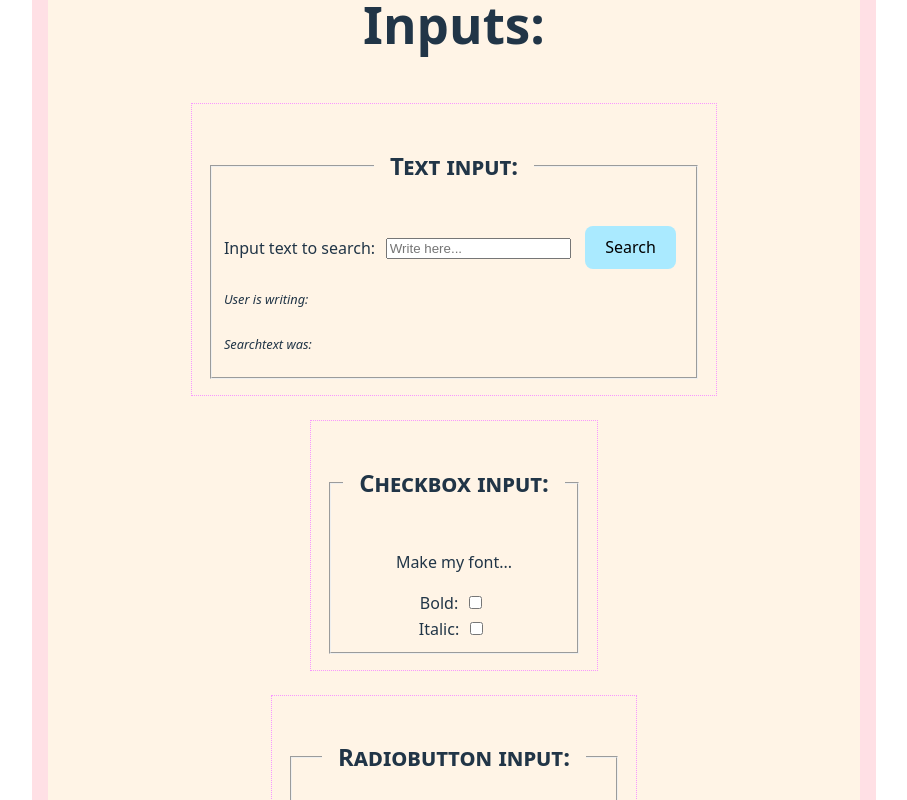
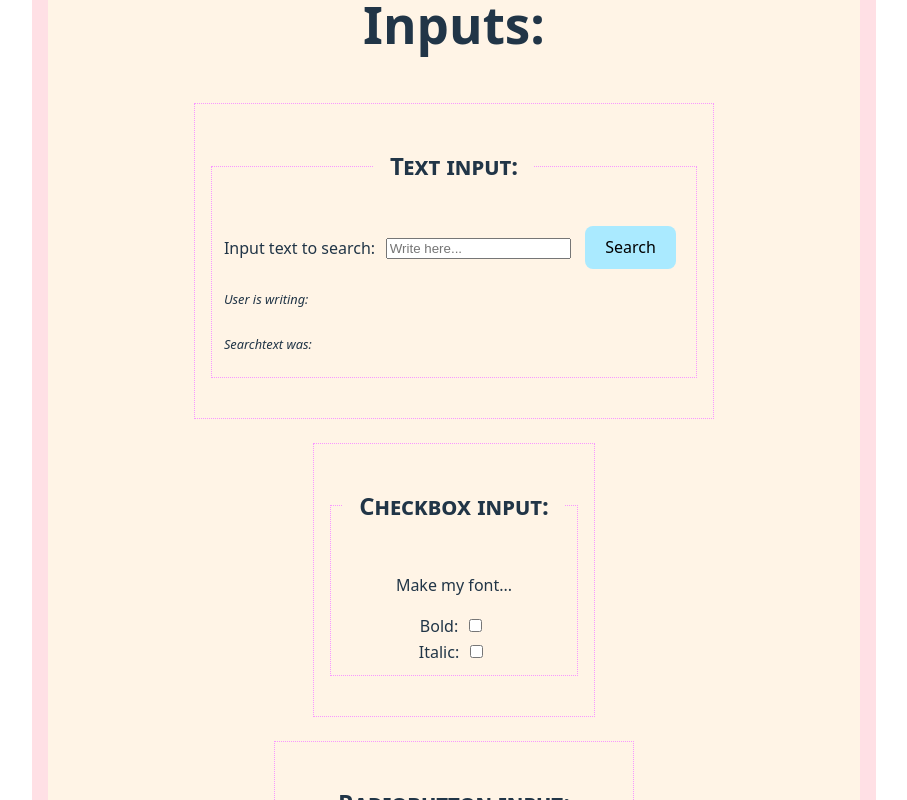
Before and after one commit to Ayngie/bits-n-pieces, a React (Vite) app: page / in a window 1280 px wide. Shown: the part 1700-2500 px from the top of the page, without its empty margins (186-1093 px from the left). Built offline with nearby package versions, Linux system fonts and the light colour scheme.

Commit message:
Style: updated styling classNames and added styling for fieldset

```diff
--- a/src/App.css
+++ b/src/App.css
@@ -17,10 +17,15 @@
 .example-container {
   border: 1px dotted rgb(248, 151, 255);
   padding: 1em;
-  margin: 0em 0.5em 1.5em 0.5em;
+  margin: 0em 0.5em 1.5em;
 }
 
-.side-by-side {
+.flex-col {
+  display: flex;
+  flex-direction: column;
+}
+
+.flex-row{
   display: flex;
   flex-direction: row;
 }
@@ -38,8 +43,12 @@ h2 {
 .bold {font-weight: bold;}
 .italic {font-style: italic;}
 
+fieldset{
+  border: 1px dotted rgb(248, 151, 255);
+  margin: 0em 0em 1.5em 0em;
+}
 legend {
-padding: 0.5em 1em;
+  padding: 0.5em 1em;
 }
 input {
   margin: 0.4rem;
```
